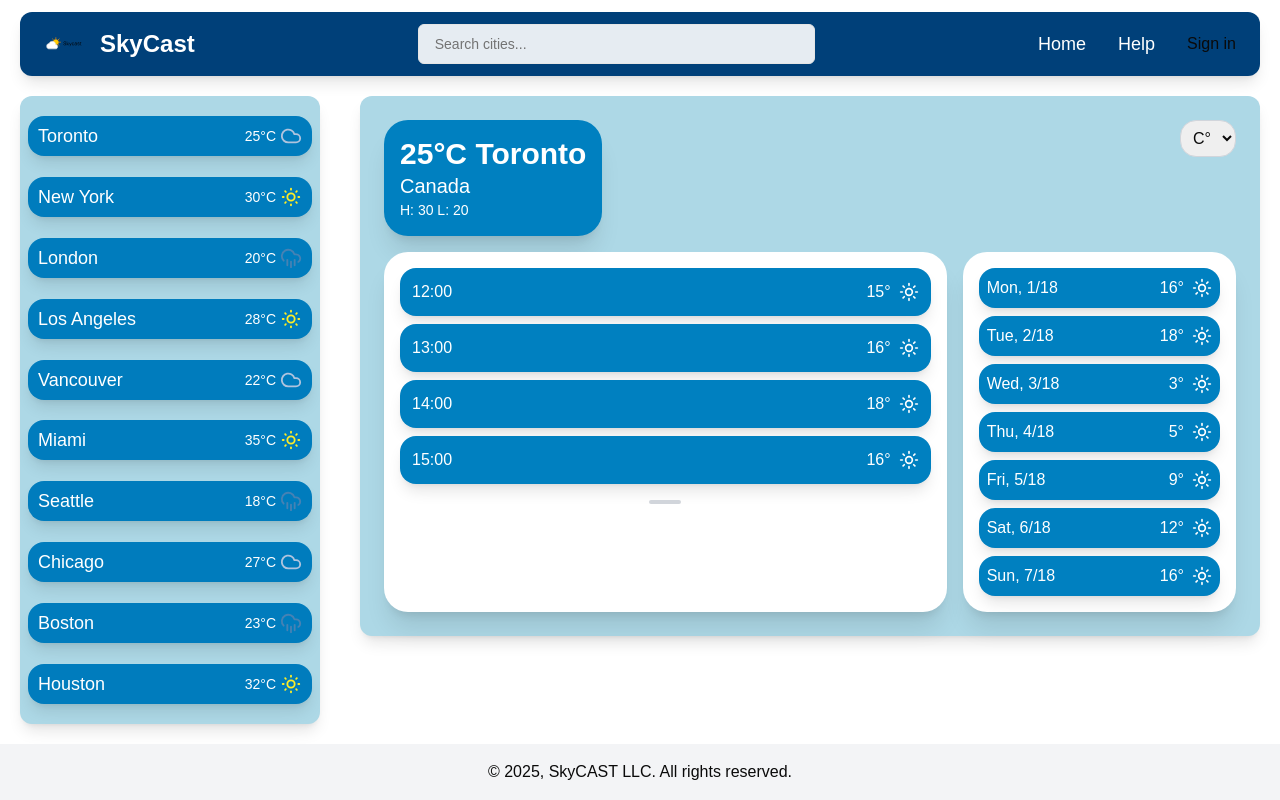
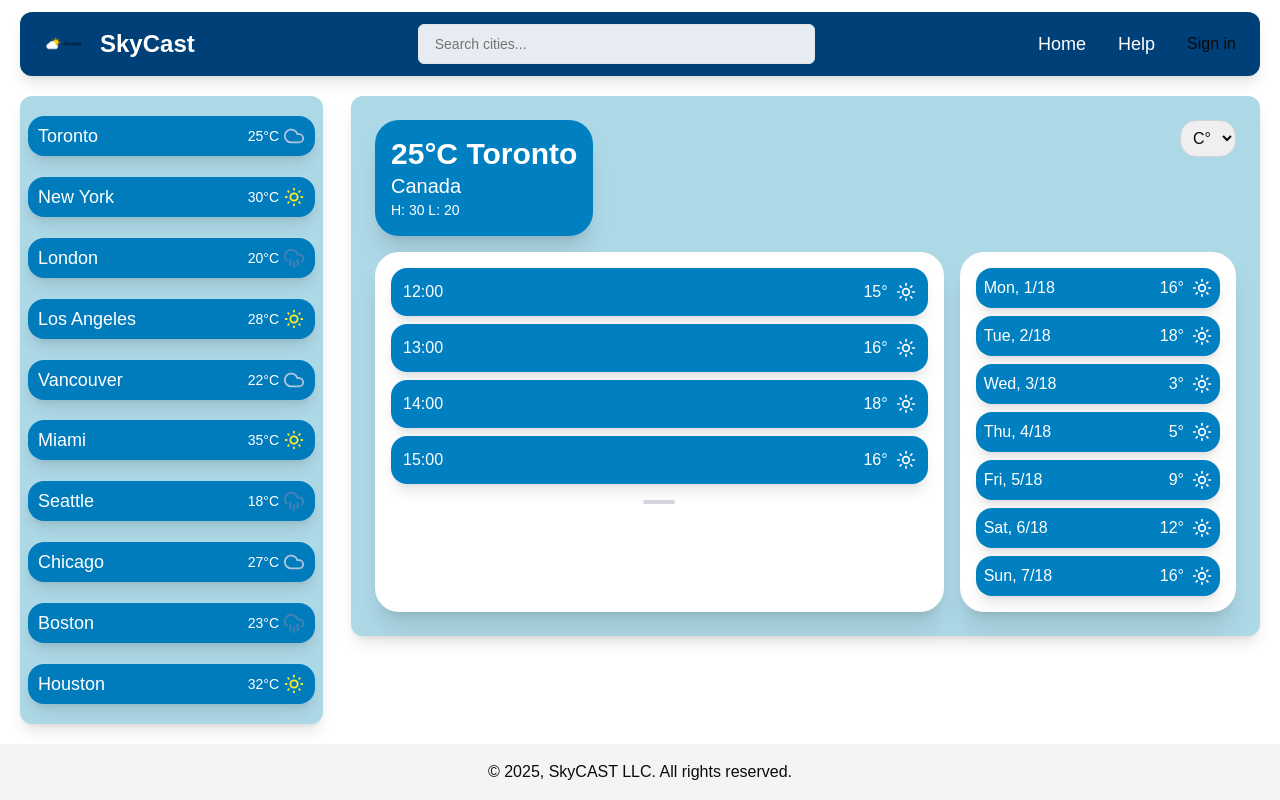
Before and after one commit to Globodain/2024-1-HR01-KA121-VET-000212716, a Next.js app in the folder frontend/: page / in a window 1280 px wide. Built offline with nearby package versions, Linux system fonts and the light colour scheme; no server answers.

Commit message:
Update Sidebar component styles for improved layout and spacing

```diff
--- a/frontend/components/Sidebar.tsx
+++ b/frontend/components/Sidebar.tsx
@@ -75,7 +75,7 @@ const getWeatherIcon = (weather: string) => {
 
 const Sidebar = () => {
   return (
-    <div className="flex flex-wrap items-center justify-center pt-3 pb-3 pl-2 pr-2 shadow-lg w-1/3 shadow-2xs m-5 rounded-xl h-auto bg-[#add8e6] space-y-1">
+    <div className="flex flex-wrap items-center justify-center pt-3 pb-3 pl-2 pr-2 shadow-lg w-1/3 shadow-2xs mt-5 mb-5 ml-5 mr-2 rounded-xl h-auto bg-[#add8e6] space-y-1">
       {sampleData.map((city, index) => (
         <Card key={index} className="flex justify-between p-1.5 bg-[#007cbd] border-none w-full h-auto rounded-2xl shadow-lg">
           <h1 className="text-white text-lg font-extralight pl-1">{city.name}</h1>
```
